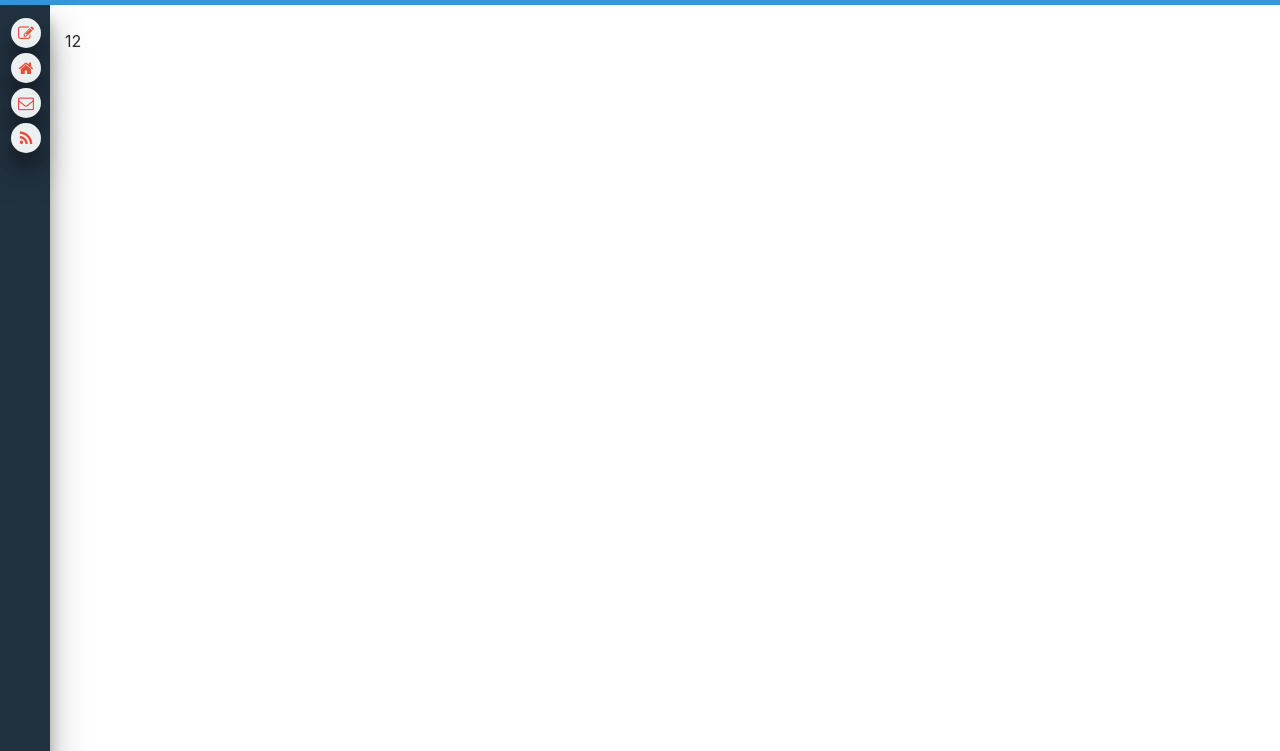
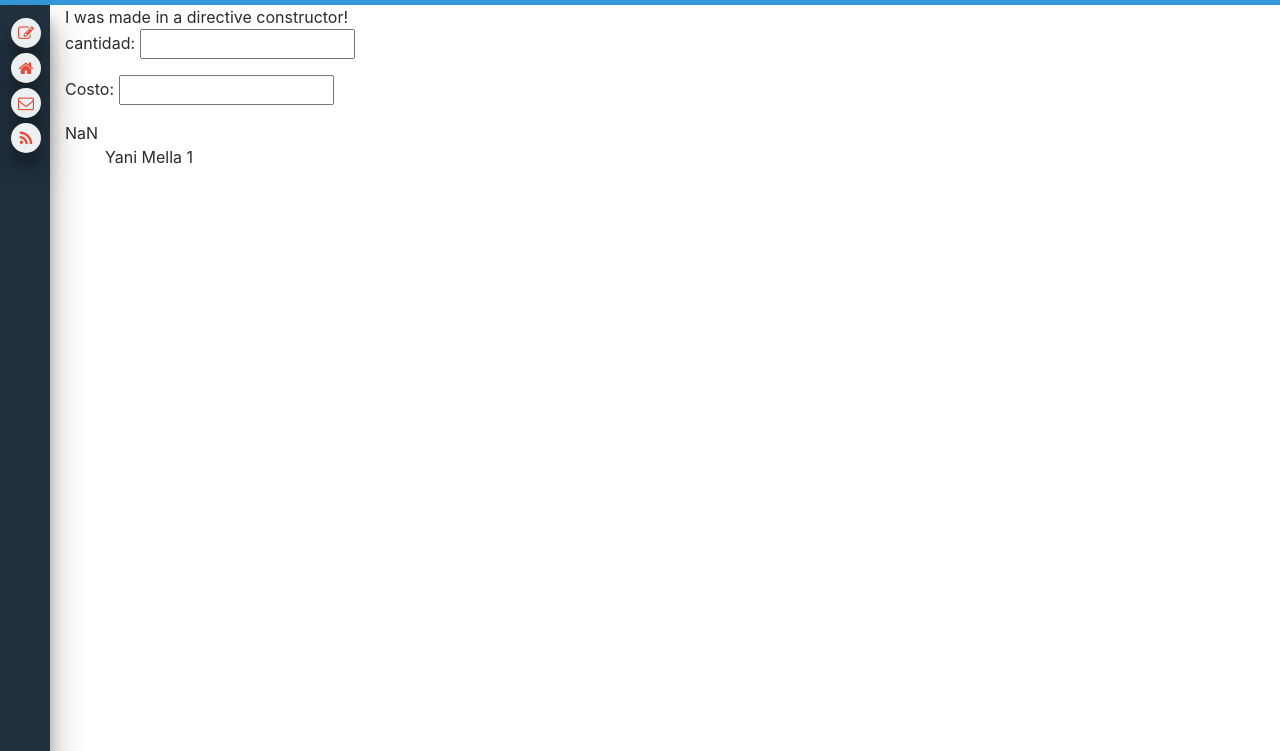
Before and after one commit to angeldelacruzs/bootstrap4Template, a plain HTML site: page index.html in a window 1280 px wide. Shown: the part 49-800 px from the top of the page. Drawn offline with Linux system fonts and the light colour scheme.

Commit message:
AngularJS Directives

```diff
--- a/index.html
+++ b/index.html
@@ -14,14 +14,14 @@ and open the template in the editor.
         <link rel="stylesheet" href="fontawesome/css/font-awesome.min.css">
         <link rel="stylesheet" href="css/sidebar.css">
         <link rel="stylesheet" href="css/main.css">
+        <script src="js/angular.min.js"></script>
         <script src="js/jQuery-2.0.3.js"></script>
-        <script src="js/angular.min.js"></script>
         <script src="js/app.js"></script>
         <script src="js/tether/js/tether.min.js"></script>
         <script src="bootstrap-alpha/js/bootstrap.min.js"></script>
         <script src="js/sidebar.js"></script>
     </head>
-    <body  data-ng-app="App">
+    <body  ng-app="myApp">
         <nav class="navbar navbar-toggleable-lg navbar-light bg-peter-river">
 
             <a class="navbar-brand" href="#"><i class="fa fa-home"></i> Timeline</a>
@@ -46,16 +46,31 @@ and open the template in the editor.
                 </ul>
             </div>
         </div>
-        <main id="MAIN" ng-controller="myCtrl">
+        <main id="MAIN" >
         <div class="container-fluid">
 
 
             <div class="row">
+                <div class="col-md-12">
+                    <home-template> </home-template>
+                </div>
+                <div class="col-md-12">
+                    <p>
+                        cantidad: <input type="text" ng-model="cant">
 
-                <div class="col-md-12">
-                     <br>
-                     {{ 6 + 6}}
+                    </p>
+                    <p>
+                         Costo: <input type="text" ng-model="cost">
+                    </p>
+
+                    {{ cant * cost }}
                 </div>
+
+            <div ng-init="names=[{name:'Yani',Sector:'Mella 1'   }]" class="col-md-12">
+                <ul ng-repeat="x in names">
+                    {{ x.name + ' '+ x.Sector }}
+                </ul>
+            </div>
 
             </div>
 
--- a/js/app.js
+++ b/js/app.js
@@ -1,9 +1,12 @@
-var app = angular.module('App', []);
+var app = angular.module('myApp', []);
 app.controller('myCtrl',  function ($scope) {
 
 
-		$scope.nombre = "Angel";
-		$scope.apellido = "Miguel";
-
 
 });
+
+app.directive("homeTemplate", function() {
+    return {
+        template : "I was made in a directive constructor!"
+    };
+});
```
